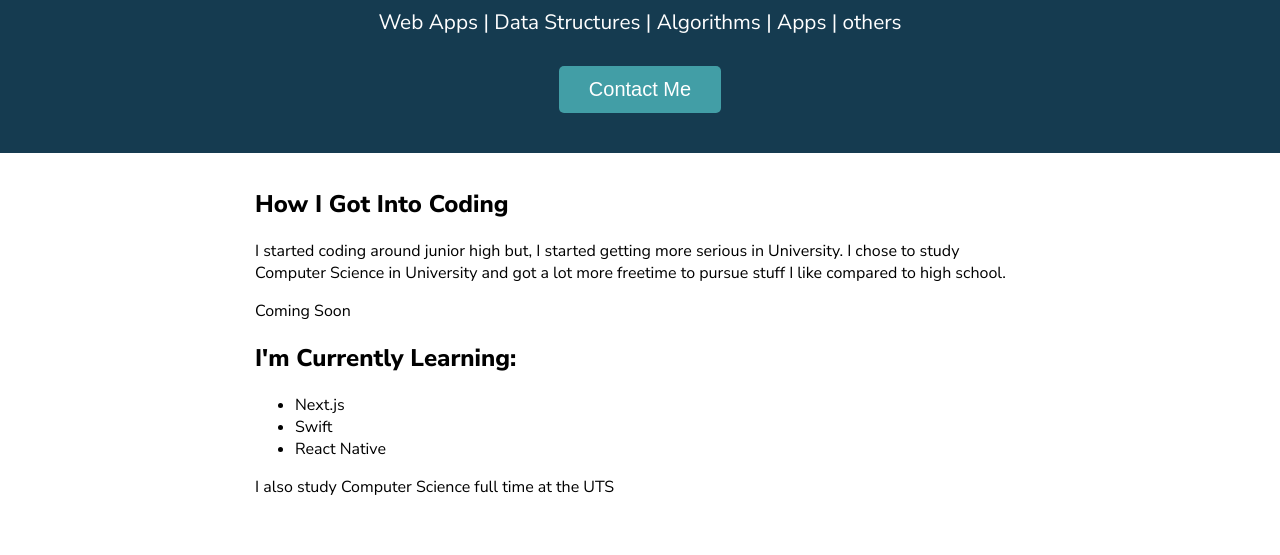
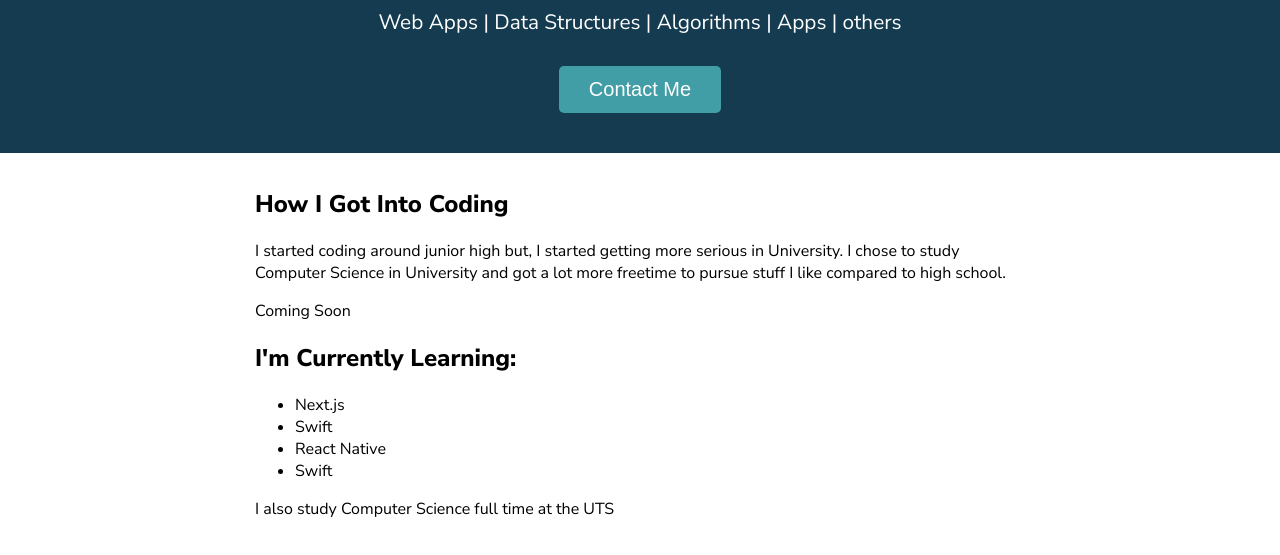
Before and after one commit to felixhal/felixhal.github.io, a plain HTML site: page portfolio.html in a window 1280 px wide. Shown: the part 141-696 px from the top of the page. Drawn offline with Linux system fonts and the light colour scheme.

Commit message:
update Profile.html

```diff
--- a/portfolio.html
+++ b/portfolio.html
@@ -49,6 +49,7 @@ L<!DOCTYPE html>
         <li>Next.js</li>
         <li>Swift</li>
         <li>React Native</li>
+        <li>Swift</li>
       </ul>
 
       <p>I also study Computer Science full time at the UTS</p>
```
